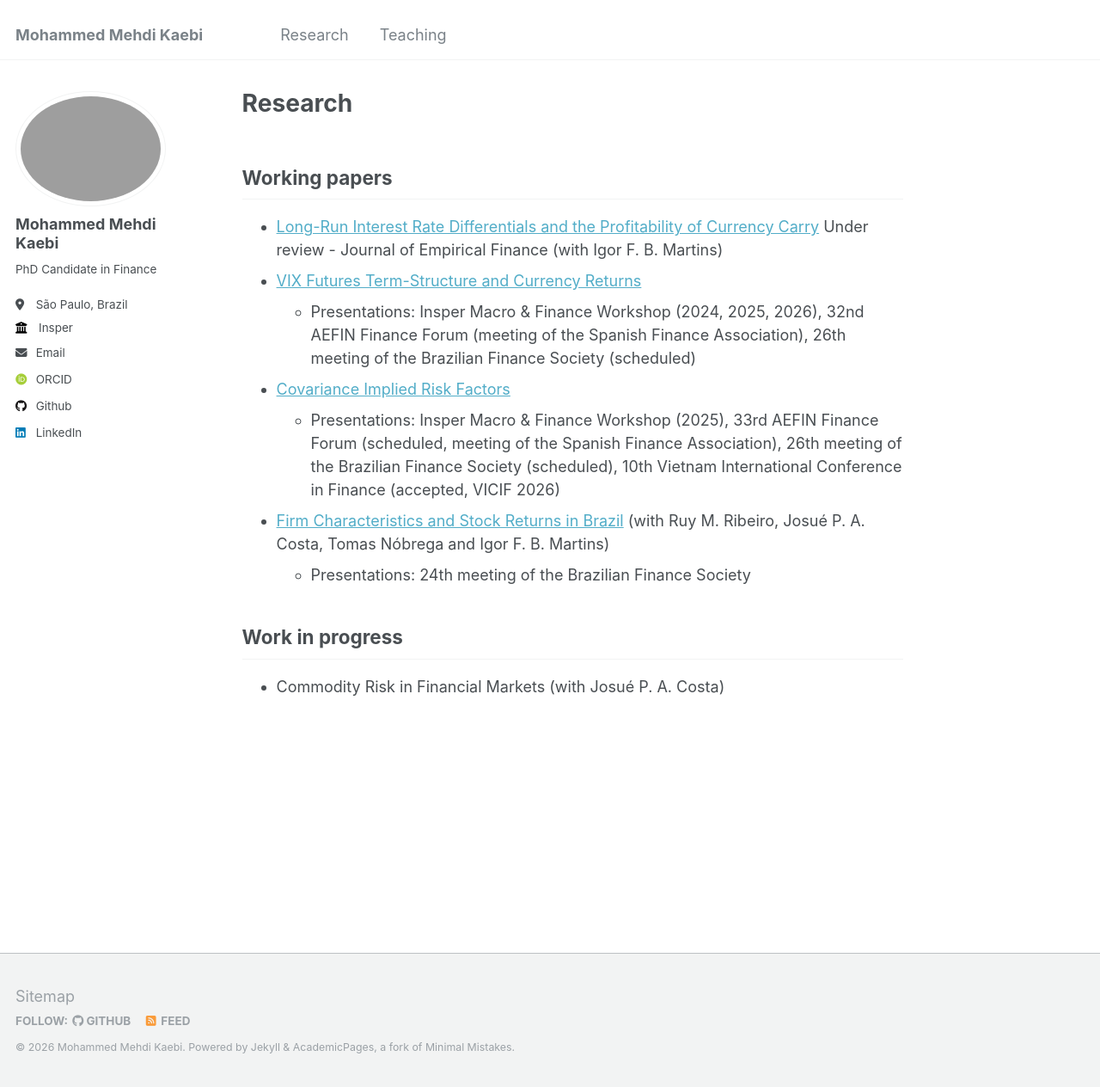
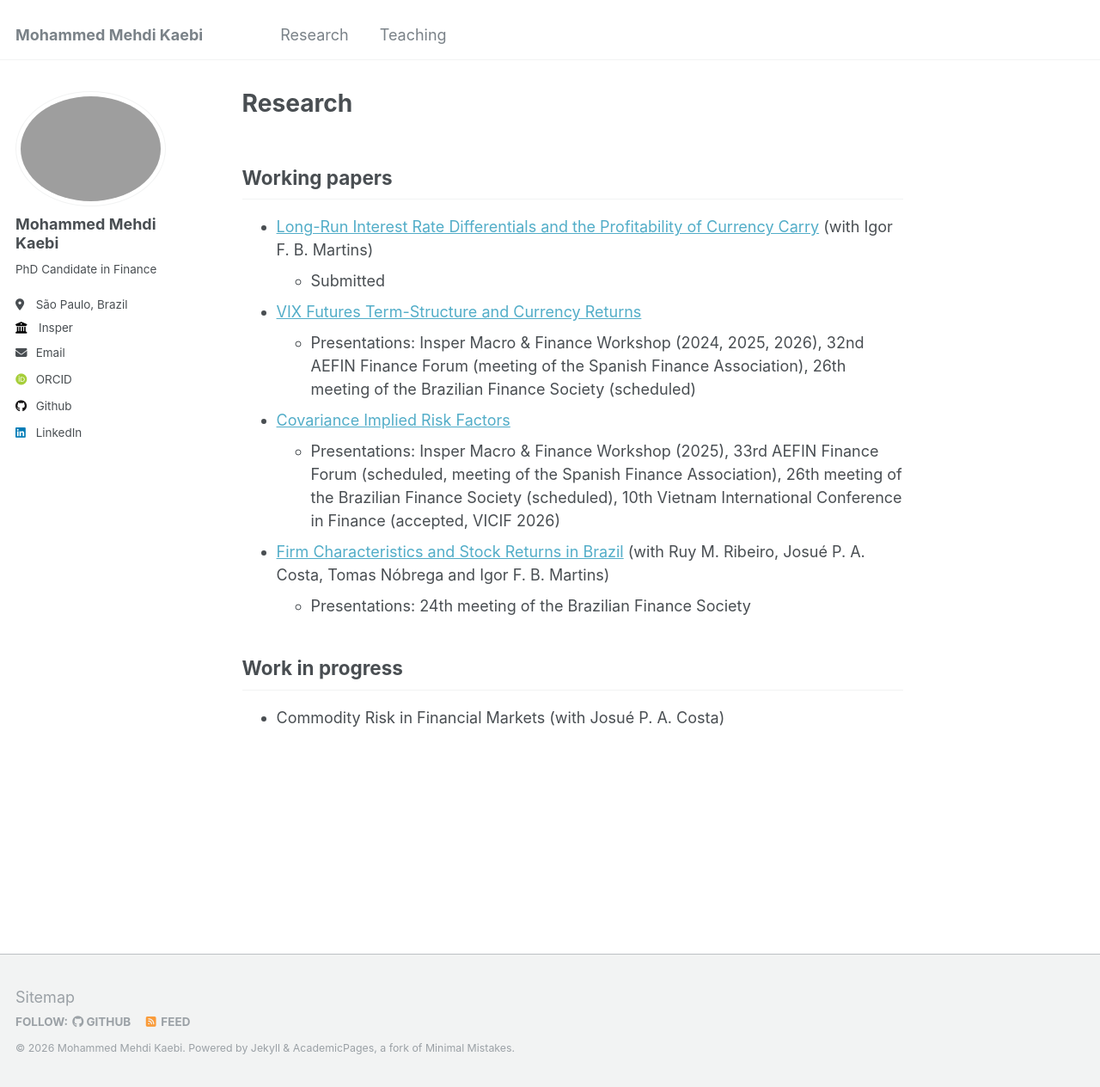
Before and after one commit to mkaebi/mkaebi.github.io, a Jekyll site: the page built from _pages/research.md, in a window 1280 px wide and 1264 px high. Shown: the whole window at 86% size. Built offline with Jekyll 4.4.1, drawn with Linux system fonts in a browser that asks for light colours; some web fonts are replaced.

Commit message:
Revise working paper details in research.md
Updated the status of the working paper and added submission information.

```diff
--- a/_pages/research.md
+++ b/_pages/research.md
@@ -8,7 +8,8 @@ redirect_from:
 ---
 
 ## Working papers
-* [Long-Run Interest Rate Differentials and the Profitability of Currency Carry](https://swopec.hhs.se/oruesi/abs/oruesi2025_010.htm) Under review - Journal of Empirical Finance (with Igor F. B. Martins)
+* [Long-Run Interest Rate Differentials and the Profitability of Currency Carry](https://swopec.hhs.se/oruesi/abs/oruesi2025_010.htm) (with Igor F. B. Martins)
+  * Submitted
 * [VIX Futures Term-Structure and Currency Returns](https://dx.doi.org/10.2139/ssrn.5363287)
   * Presentations: Insper Macro & Finance Workshop (2024, 2025, 2026), 32nd AEFIN Finance Forum (meeting of the Spanish Finance Association), 26th meeting of the Brazilian Finance Society (scheduled)
 * [Covariance Implied Risk Factors](https://papers.ssrn.com/sol3/papers.cfm?abstract_id=6136149)
```
